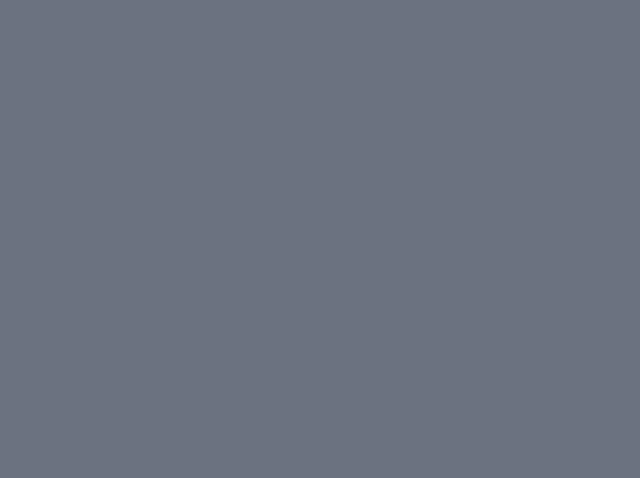
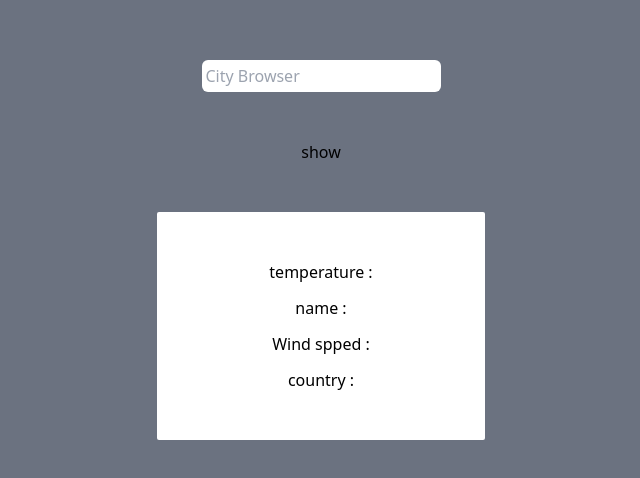
Before and after one commit to isogharibi/tehran_weather, a React (Vite) app: page / in a window 1280 px wide. Shown: the part 132-610 px from the top of the page, without its empty margins (319-959 px from the left). Built offline with nearby package versions, Linux system fonts and the light colour scheme.

Commit message:
repair the if codes

```diff
--- a/src/App.jsx
+++ b/src/App.jsx
@@ -12,8 +12,6 @@ function App() {
       .then((OutPut) => SetTehranWeather(OutPut));
   }
 
-  if (!Weatehr) return null;
-
   return (
     <>
       <section className="flex justify-center items-center flex-col mt-48 gap-y-12">
@@ -27,19 +25,19 @@ function App() {
         <section className="flex justify-center items-center flex-col gap-y-3 text-teal-400 bg-white p-12 px-28 rounded-sm w-max">
           <h1>
             <span className="text-black">temperature :</span>
-            {Weatehr.main.temp}
+            {Weatehr && Weatehr.main.temp}
           </h1>
           <h1>
             <span className="text-black">name :</span>
-            {Weatehr.name}
+            {Weatehr && Weatehr.name}
           </h1>
           <h1>
             <span className="text-black">Wind spped :</span>
-            {Weatehr.wind.speed}
+            {Weatehr && Weatehr.wind.speed}
           </h1>
           <h1>
             <span className="text-black">country :</span>
-            {Weatehr.sys.country}
+            {Weatehr && Weatehr.sys.country}
           </h1>
         </section>
       </section>
```
